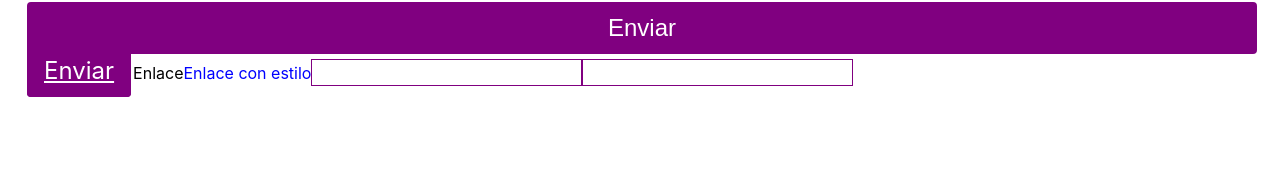
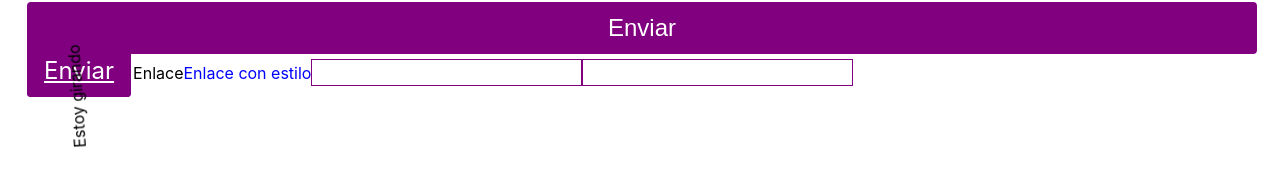
Before and after one commit to drbv27/React-styled-components, a React (Create React App) app: page / in a window 1280 px wide. Shown: the part 196-382 px from the top of the page. Built offline with nearby package versions, Linux system fonts and the light colour scheme.

Commit message:
Animations

```diff
--- a/src/App.js
+++ b/src/App.js
@@ -1,4 +1,4 @@
-import styled from "styled-components";
+import styled, { keyframes } from "styled-components";
 
 const P = styled.p`
   font-size: 24px;
@@ -54,6 +54,20 @@ const Password = styled(Input).attrs({
   type: "password",
 })``;
 
+const girar = keyframes`
+  from {
+    transform: rotate(0deg);
+  }
+  to {
+    transform:rotate(360deg)
+  }
+`;
+
+const Rotar = styled.div`
+  display: inline-block;
+  animation: ${girar} 2s linear infinite;
+`;
+
 const App = () => {
   return (
     <Content>
@@ -73,6 +87,8 @@ const App = () => {
       <StyledLink>Enlace con estilo</StyledLink>
       <Input color="blue" />
       <Password />
+      <br />
+      <Rotar>Estoy girando</Rotar>
     </Content>
   );
 };
```
